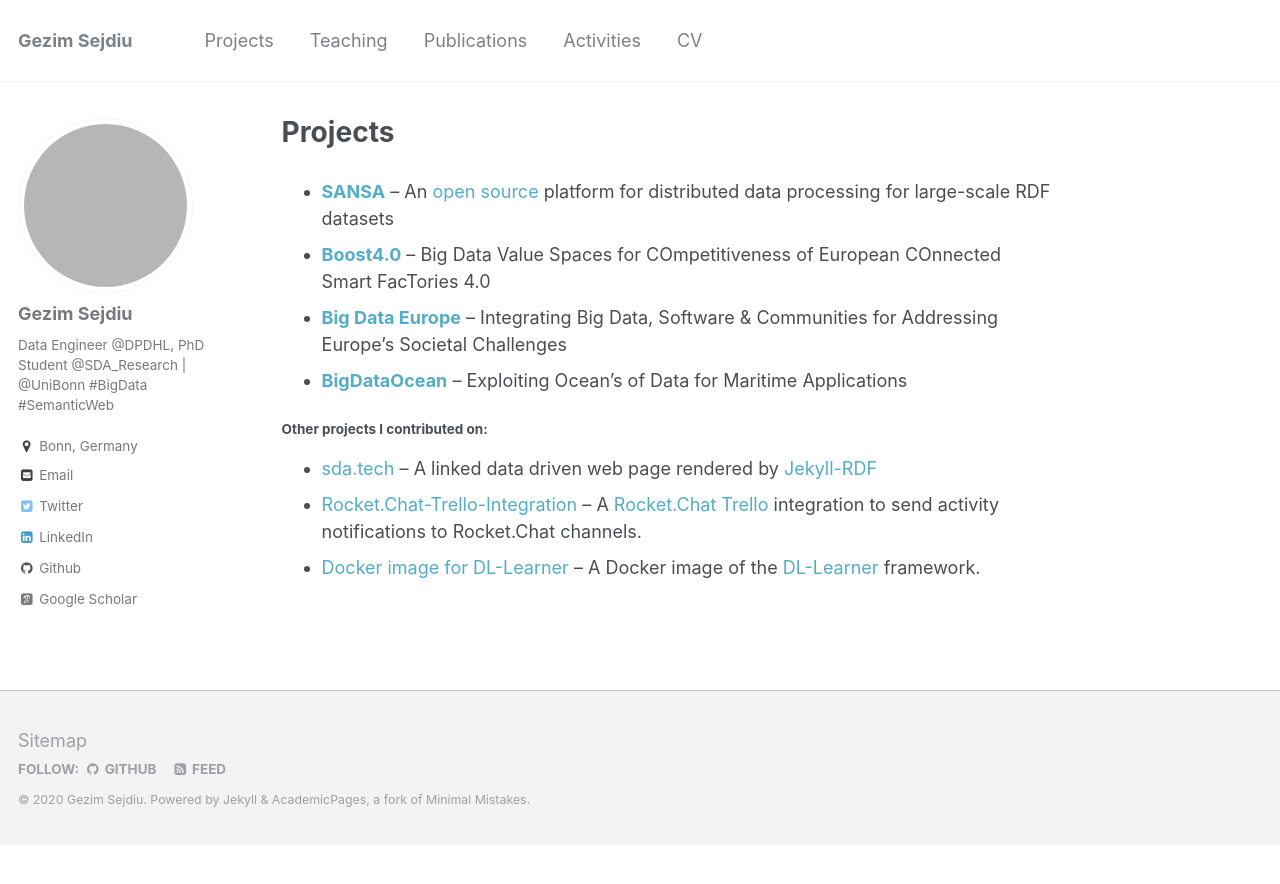
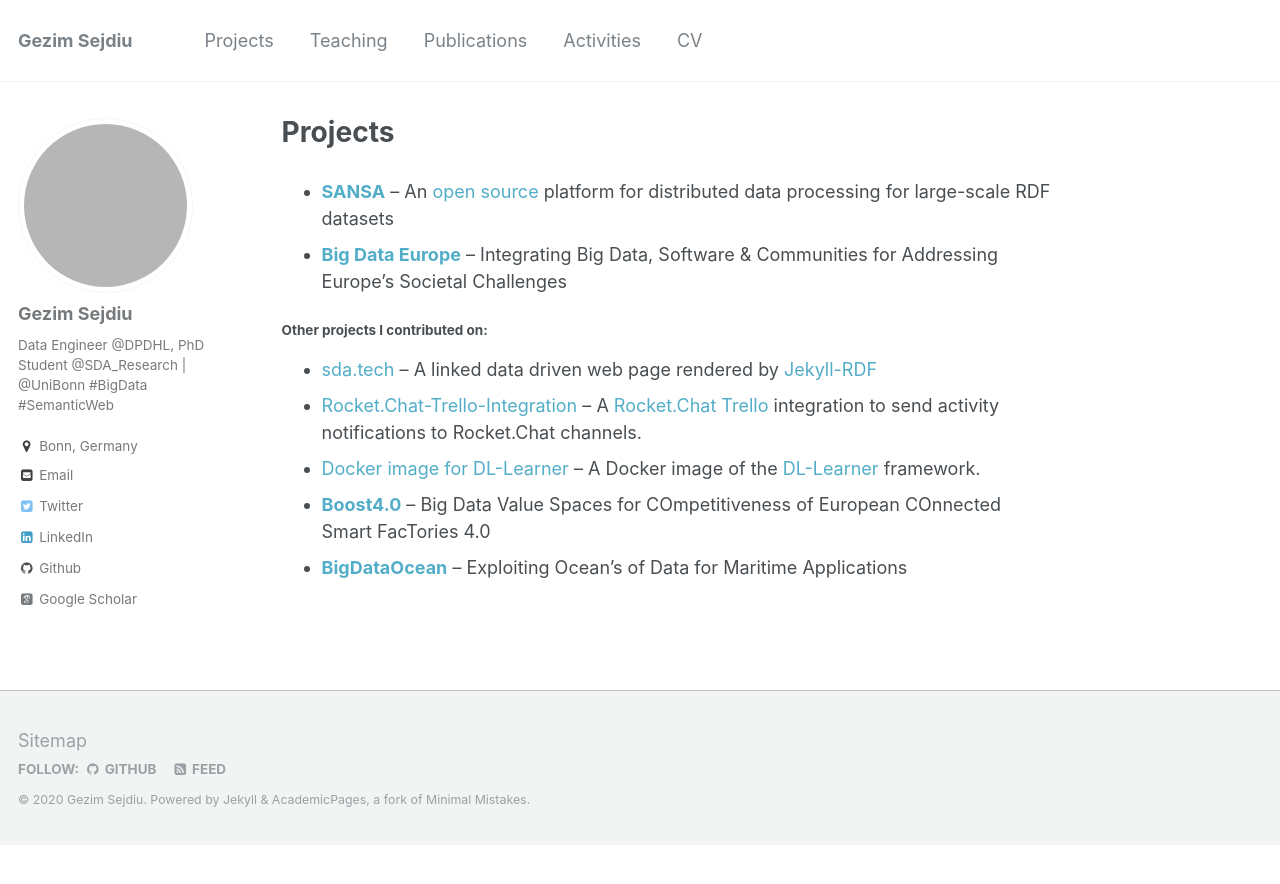
Before and after one commit to GezimSejdiu/gezimsejdiu.github.io, a Jekyll site: the page built from _pages/projects.md, in a window 1280 px wide. Shown: the top 884 px of the page. Built offline with Jekyll 4.4.1, drawn with Linux system fonts in a browser that asks for light colours; some web fonts are replaced; grey boxes are pictures that could not be loaded.

```diff
--- a/_pages/projects.md
+++ b/_pages/projects.md
@@ -5,12 +5,11 @@ author_profile: true
 ---
 
 * **[SANSA](http://sansa-stack.net/)** – An [open source](https://github.com/SANSA-Stack) platform for distributed data processing for large-scale RDF datasets
-* **[Boost4.0](http://boost40.eu/)** – Big Data Value Spaces for COmpetitiveness of European COnnected Smart FacTories 4.0
 * **[Big Data Europe](https://www.big-data-europe.eu/)** – Integrating Big Data, Software & Communities for Addressing Europe’s Societal Challenges
-* **[BigDataOcean](http://www.bigdataocean.eu/)** – Exploiting Ocean’s of Data for Maritime Applications
-
 
 ##### Other projects I contributed on:
 * [sda.tech](https://github.com/SmartDataAnalytics/sda.tech) – A linked data driven web page rendered by [Jekyll-RDF](https://github.com/white-gecko/jekyll-rdf)
 * [Rocket.Chat-Trello-Integration](https://github.com/GezimSejdiu/Rocket.Chat-Trello-Integration) – A [Rocket.Chat](https://rocket.chat/) [Trello](https://trello.com/) integration to send activity notifications to Rocket.Chat channels.
 * [Docker image for DL-Learner](https://github.com/SmartDataAnalytics/DL-Learner/tree/develop/docker) – A Docker image of the [DL-Learner](https://github.com/SmartDataAnalytics/DL-Learner) framework.
+* **[Boost4.0](http://boost40.eu/)** – Big Data Value Spaces for COmpetitiveness of European COnnected Smart FacTories 4.0
+* **[BigDataOcean](http://www.bigdataocean.eu/)** – Exploiting Ocean’s of Data for Maritime Applications
```
